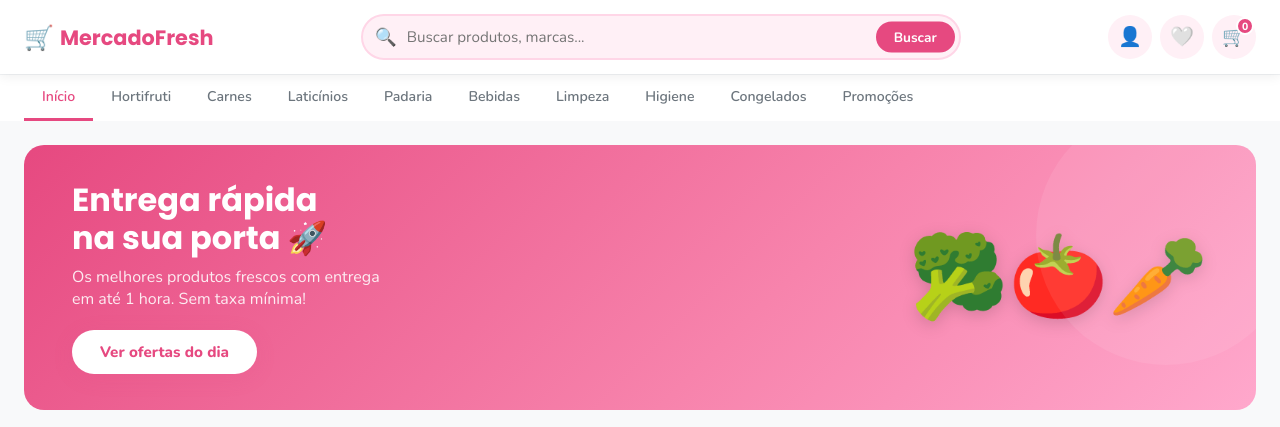
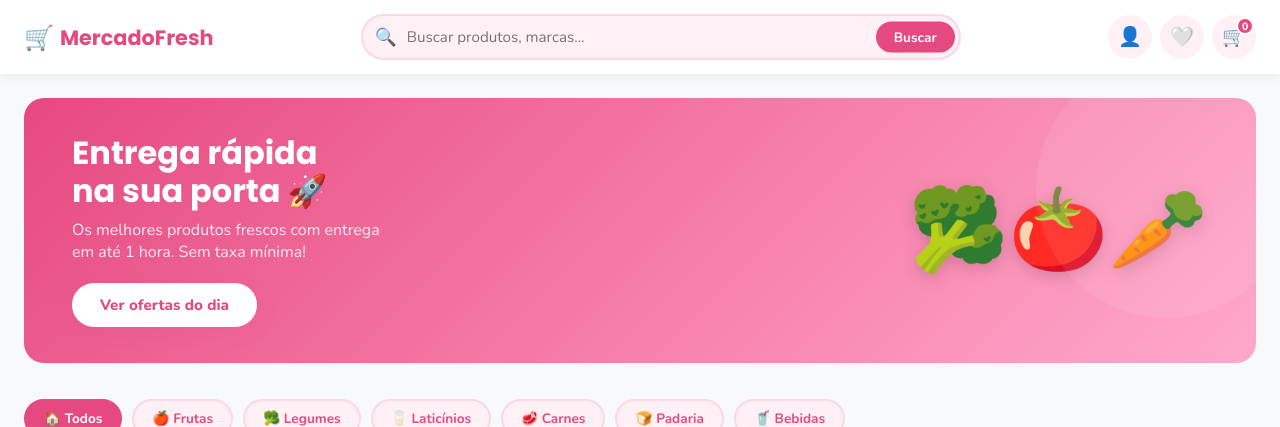
Before and after one commit to WagnerHata/mercadoFresh, a Python web app: template templates/index.html in a window 1280 px wide. Shown: the top 427 px of the page. Run offline with Jinja, Linux system fonts and the light colour scheme; the template is opened without the code that fills it, so the values that code supplies are empty.

Commit message:
removendo a navBar

```diff
--- a/templates/index.html
+++ b/templates/index.html
@@ -30,21 +30,6 @@
     </div>
   </div>
 </header>
-
-<nav class="nav-bar">
-  <div class="nav-inner">
-    <a class="nav-item active">Início</a>
-    <a class="nav-item">Hortifruti</a>
-    <a class="nav-item">Carnes</a>
-    <a class="nav-item">Laticínios</a>
-    <a class="nav-item">Padaria</a>
-    <a class="nav-item">Bebidas</a>
-    <a class="nav-item">Limpeza</a>
-    <a class="nav-item">Higiene</a>
-    <a class="nav-item">Congelados</a>
-    <a class="nav-item">Promoções</a>
-  </div>
-</nav>
 
 <main class="page">
 
```
